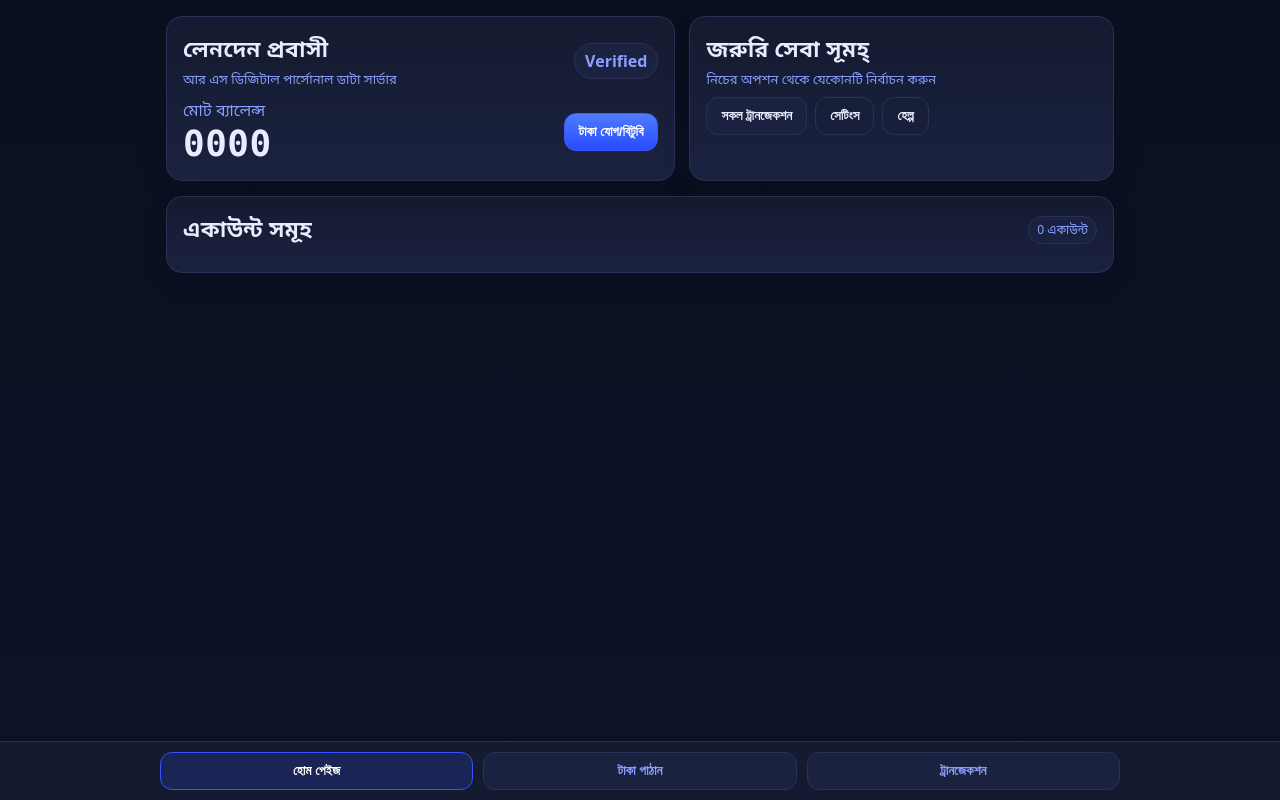
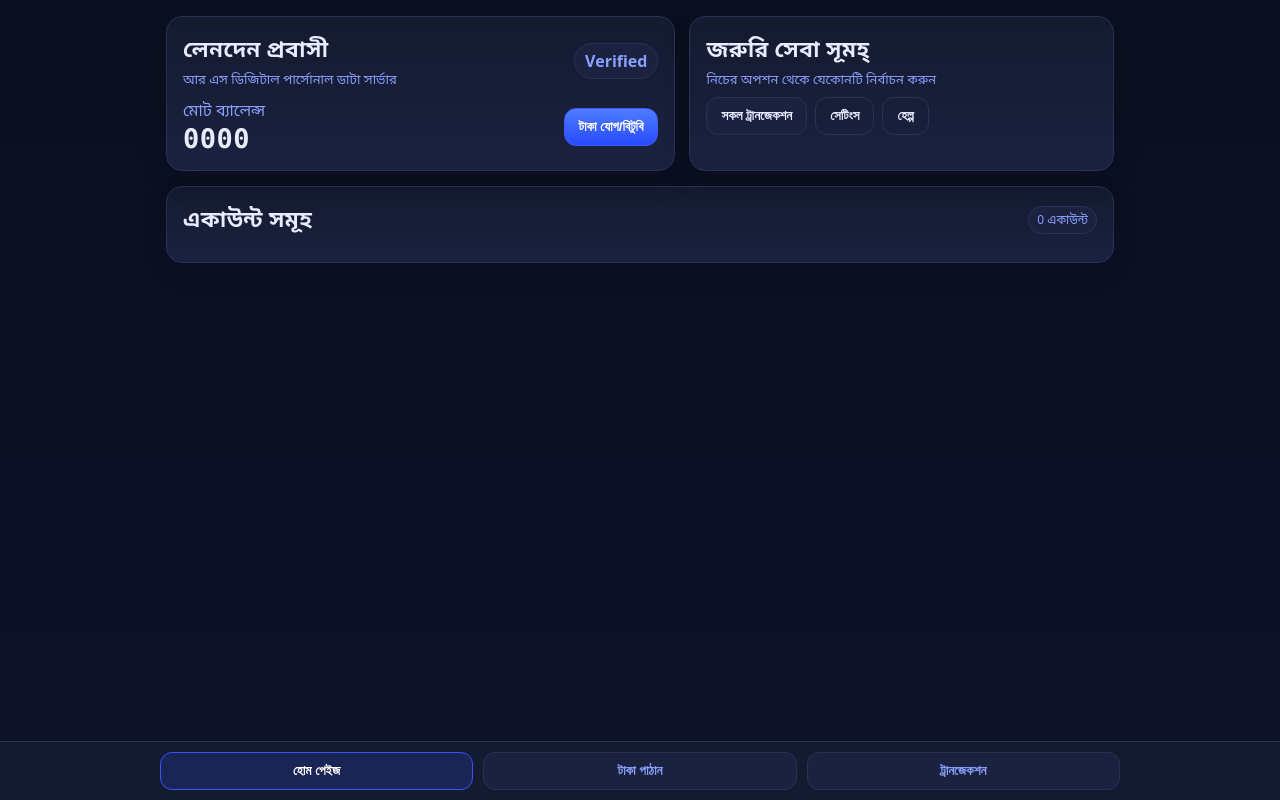
Before and after one commit to Rakib02x/Lenden, a plain HTML site: page home/index.html in a window 1280 px wide. Drawn offline with Linux system fonts and the light colour scheme; no server answers.

Commit message:
Update style.css

```diff
--- a/home/style.css
+++ b/home/style.css
@@ -102,7 +102,7 @@ body.light .subtitle { color: var(--muted); }
 body.light .pill { background: #f0f4f9; color: var(--muted); }
 
 .muted { color: var(--muted); }
-.balance { font-size: 36px; font-weight: 900; letter-spacing: .5px; }
+.balance { font-size: 27px; font-weight: 900; letter-spacing: .5px; }
 
 .badge {
   font-size: 12px;
```
